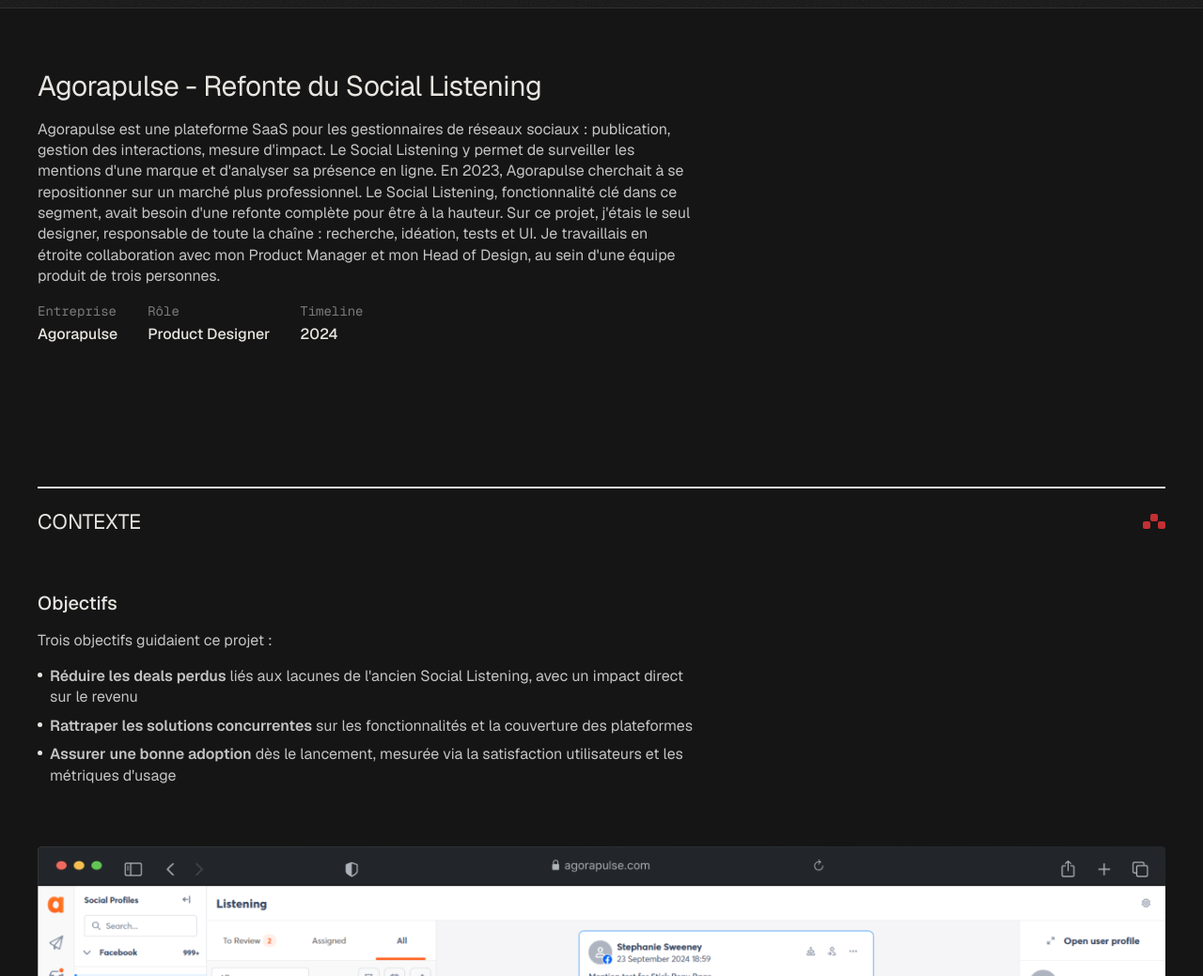
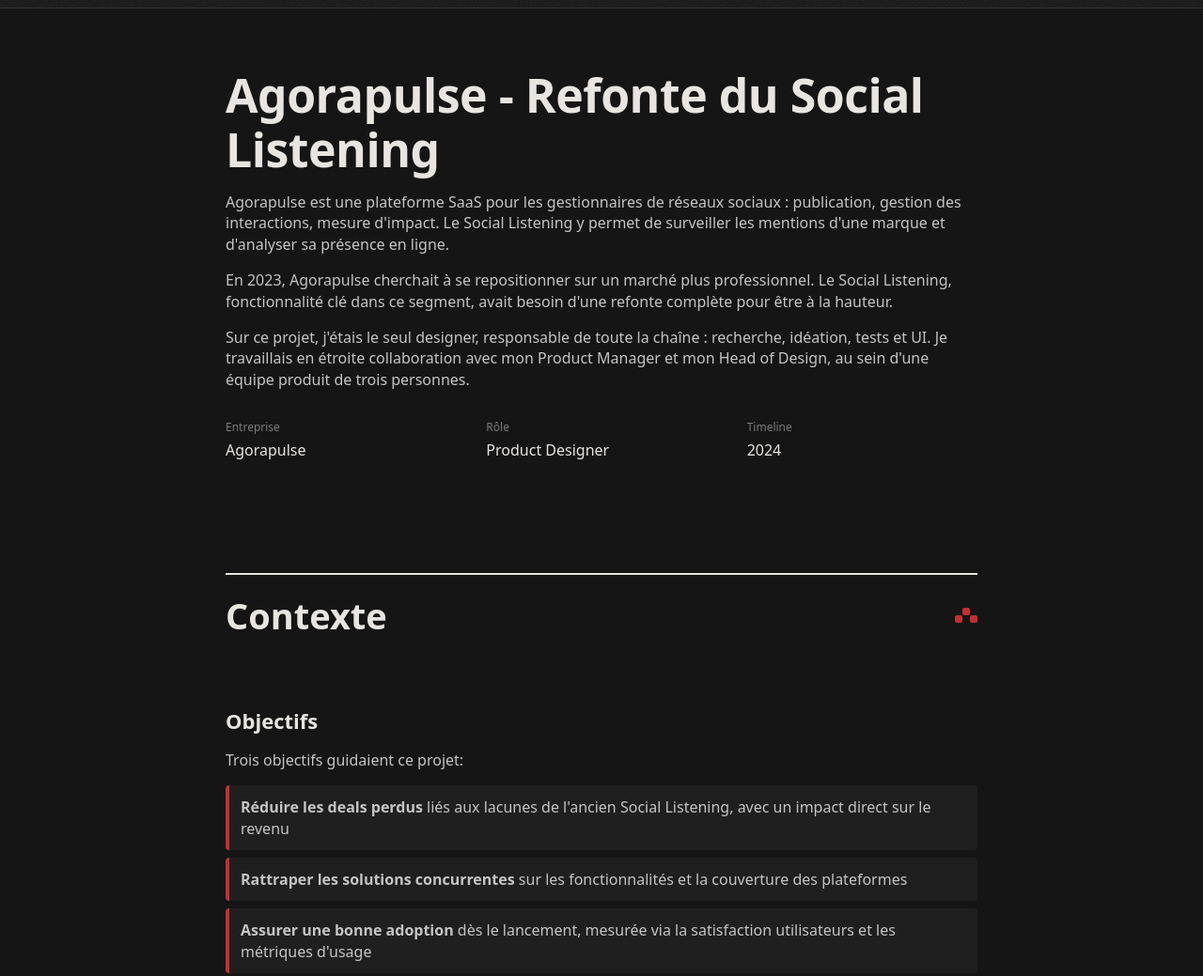
Before and after one commit to axlddr/new-portfolio-2026, a website: page cases/agora-social-listening-revamp/index.html in a window 1280 px wide. Shown: the part 720-1759 px from the top of the page at 94% size. Drawn offline with nearby package versions, Linux system fonts and the light colour scheme; a web font is replaced by a local one.

Commit message:
merci matthieu

```diff
--- a/cases/agora-social-listening-revamp/index.html
+++ b/cases/agora-social-listening-revamp/index.html
@@ -8,7 +8,7 @@
 
 <link rel="preconnect" href="https://fonts.googleapis.com" />
   <link rel="preconnect" href="https://fonts.gstatic.com" crossorigin />
-  <link href="https://fonts.googleapis.com/css2?family=Geist:wght@300..700&family=Geist+Mono:wght@400;500&display=swap" rel="stylesheet" />
+  <link href="https://fonts.googleapis.com/css2?family=SUSE:wght@100..800&family=SUSE+Mono:wght@400;500;700&display=swap" rel="stylesheet" />
 
   <link rel="stylesheet" href="../../css/tokens.css" />
   <link rel="stylesheet" href="../../css/global.css" />
--- a/cases/template/index.html
+++ b/cases/template/index.html
@@ -8,7 +8,7 @@
 
 <link rel="preconnect" href="https://fonts.googleapis.com" />
   <link rel="preconnect" href="https://fonts.gstatic.com" crossorigin />
-  <link href="https://fonts.googleapis.com/css2?family=Geist:wght@300..700&family=Geist+Mono:wght@400;500&display=swap" rel="stylesheet" />
+  <link href="https://fonts.googleapis.com/css2?family=SUSE:wght@100..800&family=SUSE+Mono:wght@400;500;700&display=swap" rel="stylesheet" />
 
   <link rel="stylesheet" href="../../css/tokens.css" />
   <link rel="stylesheet" href="../../css/global.css" />
--- a/css/case.css
+++ b/css/case.css
@@ -8,7 +8,28 @@
    FRAME MODIFIER — tighter gap for case pages
    ---------------------------------------- */
 .frame--case {
-  gap: 150px;
+  gap: 120px;
+}
+
+/* Text elements: 800px centered — images stay full width */
+.frame--case .hero__content,
+.frame--case .section-head,
+.frame--case .case__split {
+  max-width: 800px;
+  margin-left: auto;
+  margin-right: auto;
+  width: 100%;
+}
+
+/* Hero content: collapse gap, set explicit spacing */
+.frame--case .hero__content {
+  gap: 0;
+}
+.frame--case .hero__content > * + * {
+  margin-top: var(--sp-16);
+}
+.frame--case .case__hero-meta {
+  margin-top: var(--sp-32);
 }
 
 /* Blocks inside a case page: no border, vertical stack with 48px gap */
@@ -16,7 +37,7 @@
   border: none;
   display: flex;
   flex-direction: column;
-  gap: 64px;
+  gap: 80px;
 }
 
 /* Padding: 80px top, 64px bottom — defines header height */
@@ -37,9 +58,9 @@
    inside the .site-header hero (mirrors about__metrics)
    ---------------------------------------- */
 .case__hero-meta {
-  display: flex;
+  display: grid;
+  grid-template-columns: repeat(3, 1fr);
   gap: var(--sp-32);
-  flex-wrap: wrap;
 }
 
 .case__hero-meta-item {
@@ -169,17 +190,19 @@
   display: flex;
   flex-direction: column;
   gap: var(--sp-16);
-  max-width: 700px;
 }
 
 .case__split-right {
   font-size: var(--fs-text);
   line-height: var(--lh-text);
   color: var(--color-ink-secondary);
-  display: flex;
-  flex-direction: column;
-  gap: var(--sp-16);
   width: 100%;
+}
+
+/* 16px between any consecutive block children in text content areas */
+.case__split-right > * + *,
+.hero__desc > * + * {
+  margin-top: var(--sp-16);
 }
 
 /* ----------------------------------------
@@ -192,18 +215,12 @@
 }
 
 .case__list li {
-  display: flex;
-  gap: var(--sp-8);
-}
-
-.case__list li::before {
-  content: "";
-  width: 5px;
-  height: 5px;
-  border-radius: 50%;
-  background-color: var(--color-ink);
-  flex-shrink: 0;
-  margin-top: 0.45em;
+  background-color: color-mix(in srgb, var(--color-ink) 5%, var(--color-bg));
+  border-left: 4px solid var(--color-accent);
+  padding: 12px;
+  border-radius: 4px;
+  font-size: var(--fs-text);
+  line-height: var(--lh-text);
 }
 
 /* ----------------------------------------
@@ -275,5 +292,4 @@
    ---------------------------------------- */
 @media (max-width: 820px) {
   .case__cover img { aspect-ratio: 4 / 3; }
-  .case__split { max-width: 100%; }
 }
--- a/css/global.css
+++ b/css/global.css
@@ -56,7 +56,7 @@
 .bold   { font-weight: 600; }
 
 .label {
-  font-family: var(--font-mono);
+  font-family: var(--font-body);
   font-size: var(--fs-label);
   font-weight: 400;
   color: var(--color-ink-label);
@@ -66,15 +66,15 @@
   font-family: var(--font-body);
   font-size: var(--fs-h1);
   letter-spacing: -0.5px;
-  font-weight: 400;
-  line-height: 1.25;
+  font-weight: 600;
+  line-height: 1.15;
   color: var(--color-ink);
 }
 
 .h2 {
   font-family: var(--font-body);
   font-size: var(--fs-h2);
-  letter-spacing: -0.5px;
+  letter-spacing: -0.3px;
   color: var(--color-ink);
   line-height: 1.2;
   font-weight: 400;
@@ -85,7 +85,7 @@
   font-size: var(--fs-h3);
   color: var(--color-ink);
   line-height: 1.25;
-  font-weight: 500;
+  font-weight: 600;
 }
 
 /* ============================================
@@ -148,7 +148,8 @@
   display: flex;
   align-items: center;
   gap: var(--sp-12);
-  font-size: var(--fs-h2);
+  font-family: var(--font-body);
+  font-size: 24px;
   font-weight: 700;
   color: var(--color-ink);
 }
@@ -187,7 +188,7 @@
 
 .hero__content {
   display: flex;
-  max-width: 700px;
+  max-width: 900px;
   flex-direction: column;
   gap: var(--sp-16);
 }
@@ -247,9 +248,9 @@
 
 .section-head h2,
 .section-head h3 {
-  font-size: 22px;
-  font-weight: 400;
-  text-transform: uppercase;
+  font-family: var(--font-body);
+  font-size: var(--fs-h2);
+  font-weight: 600;
   color: var(--color-ink);
   line-height: 1;
 }
@@ -345,7 +346,7 @@
 
 .project__meta { display: grid; grid-template-columns: 1fr 1fr; gap: var(--sp-12); margin-top: var(--sp-24); } /* 24px: desc → metrics */
 .project__meta-item { display: flex; flex-direction: column; gap: 2px; }
-.project__meta-value { font-size: var(--fs-h3); font-weight: 500; }
+.project__meta-value { font-size: 18px; font-weight: 400; }
 .project__meta-value--accent { color: var(--color-accent); }
 
 .project__cta {
--- a/css/tokens.css
+++ b/css/tokens.css
@@ -14,14 +14,16 @@
 
   --noise-opacity: 0;
 
-  --font-body: 'Geist', system-ui, -apple-system, sans-serif;
-  --font-mono: 'Geist Mono', ui-monospace, 'SF Mono', Menlo, monospace;
+  --font-body:    'SUSE', system-ui, -apple-system, sans-serif;
+  --font-display: 'SUSE Mono', ui-monospace, 'SF Mono', Menlo, monospace;
+  --font-mono:    'SUSE Mono', ui-monospace, 'SF Mono', Menlo, monospace;
 
-  --fs-label: 14px;
-  --fs-text:  16px;
-  --fs-h3:    20px;
-  --fs-h2:    24px;
-  --fs-h1:    30px;
+  /* Type scale — ratio 1.333 (Perfect Fourth), base 16px */
+  --fs-label: 12px;   /* 16 ÷ 1.333        */
+  --fs-text:  16px;   /* base               */
+  --fs-h3:    22px;   /* 16 × 1.333        */
+  --fs-h2:    38px;   /* 16 × 1.333²       */
+  --fs-h1:    50px;   /* 16 × 1.333³       */
 
   --lh-text: 1.4;
 
--- a/js/case-parser.js
+++ b/js/case-parser.js
@@ -346,7 +346,7 @@
 
       const p = document.createElement('p');
       lines.forEach((line, i) => {
-        if (i > 0) p.appendChild(document.createElement('br'));
+        if (i > 0) p.appendChild(document.createTextNode(' '));
         parseInline(line).forEach(n => p.appendChild(n));
       });
       container.appendChild(p);
@@ -377,8 +377,8 @@
     }
 
     if (p.text) {
-      const desc = el('p', 'hero__desc');
-      desc.textContent = p.text;
+      const desc = el('div', 'hero__desc');
+      renderTextContent(p.text, desc);
       content.appendChild(desc);
     }
 
```
Also changed, not shown: cases/agora-social-listening-revamp/content.md (+27 -27 lines), index.html (+1 -1 lines).
